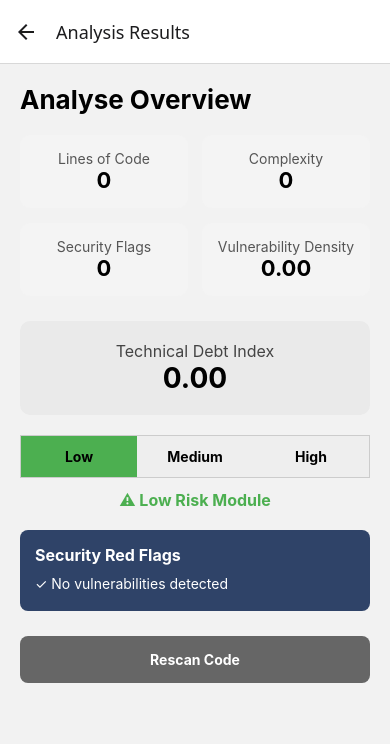
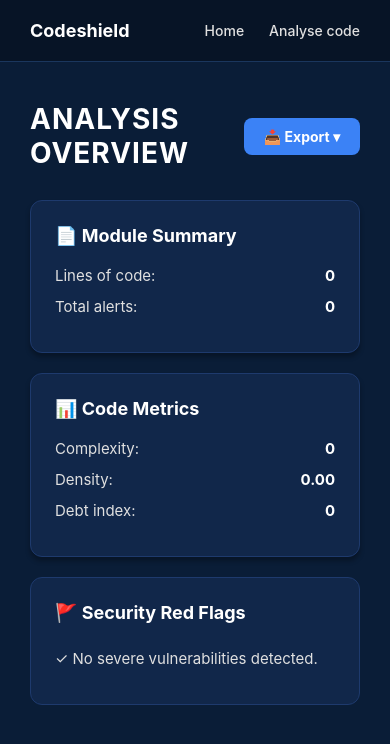
Before and after one commit to Ayan-Derie1/codeshield, a React Native app: screen /Results in a window 390 px wide. Shown: the top 744 px of the page. Built offline with nearby package versions, Linux system fonts and the light colour scheme.

Commit message:
UI update and enhancements

```diff
--- a/package.json
+++ b/package.json
@@ -11,13 +11,15 @@
   "dependencies": {
     "@react-navigation/native": "^7.1.33",
     "@react-navigation/native-stack": "^7.14.5",
-    "expo": "54",
+    "expo": "^54.0.33",
     "expo-document-picker": "~14.0.8",
     "expo-status-bar": "~55.0.4",
     "react": "19.2.0",
+    "react-dom": "^19.2.0",
     "react-native": "0.83.2",
     "react-native-safe-area-context": "~5.6.0",
-    "react-native-screens": "~4.16.0"
+    "react-native-screens": "~4.16.0",
+    "react-native-web": "^0.21.0"
   },
   "private": true
 }
--- a/src/navigation/AppNavigator.js
+++ b/src/navigation/AppNavigator.js
@@ -9,25 +9,24 @@
 
 export const AppNavigator = () => {
   return (
-    <Stack.Navigator initialRouteName="Home">
+
+    <Stack.Navigator initialRouteName="Home" screenOptions={{ headerShown: false }}>
       <Stack.Screen
         name="Home"
         component={HomeScreen}
-        options={{ title: "CodeShield" }}
       />
 
       <Stack.Screen
         name="Scan"
         component={ScanScreen}
-        options={{ title: "Scan Code" }}
       />
 
       <Stack.Screen
         name="Results"
         component={ResultsScreen}
-        options={{ title: "Analysis Results" }}
       />
     </Stack.Navigator>
   );
 };
+
 export default AppNavigator;
--- a/src/screens/HomeScreen.js
+++ b/src/screens/HomeScreen.js
@@ -1,33 +1,164 @@
-import { View, Text, Button, StyleSheet } from "react-native";
+import React from "react";
+import { View, Text, StyleSheet, SafeAreaView, ScrollView, Pressable, Image } from "react-native";
 
 export const HomeScreen = ({ navigation }) => {
   return (
-    <View style={styles.container}>
-      <Text style={styles.title}>CodeShield</Text>
+    <SafeAreaView style={styles.safeArea}>
+      {/* 1. Header Navigation */}
+      <View style={styles.header}>
+        <Text style={styles.headerLogo}>Codeshield</Text>
+        <View style={styles.headerRight}>
+          {/* This is now your ONLY navigation button */}
+          <Pressable
+            onPress={() => navigation.navigate("Scan")}
+            style={({ pressed }) => [pressed && { opacity: 0.5 }]}
+          >
+            <Text style={styles.headerLink}>Analyse code</Text>
+          </Pressable>
 
-      <Text style={styles.subtitle}>Technical Debt & Security Scanner</Text>
+          <Pressable style={({ pressed }) => [pressed && { opacity: 0.5 }]}>
+            <Text style={styles.headerLink}>Assessment</Text>
+          </Pressable>
+        </View>
+      </View>
 
-      <Button title="Start Scan" onPress={() => navigation.navigate("Scan")} />
-    </View>
+      <ScrollView contentContainerStyle={styles.scrollContent}>
+        {/* 2. Center Logo Image */}
+        <View style={styles.imageContainer}>
+          <Image
+            source={require("../../assets/iconCodeShield.jpeg")}
+            style={styles.shieldImage}
+          />
+        </View>
+
+        {/* 3. Titles */}
+        <Text style={styles.title}>Codeshield</Text>
+        <Text style={styles.subtitle}>
+          Analyse code complexity and security risks to prioritise smarter refactoring decisions
+        </Text>
+
+        {/* 4. Action Cards (Now standard Views, NOT clickable) */}
+        <View style={styles.cardContainer}>
+          <View style={styles.card}>
+            <Text style={styles.cardTitle}>Cyclomatic complexity</Text>
+            <Text style={styles.cardDescription}>
+              Measure code complexity for better maintainability
+            </Text>
+          </View>
+
+          <View style={styles.card}>
+            <Text style={styles.cardTitle}>Vulnerability density</Text>
+            <Text style={styles.cardDescription}>
+              Identify security risks and patterns
+            </Text>
+          </View>
+
+          <View style={styles.card}>
+            <Text style={styles.cardTitle}>Tech debt index</Text>
+            <Text style={styles.cardDescription}>
+              Make data driven for optional code health
+            </Text>
+          </View>
+        </View>
+      </ScrollView>
+    </SafeAreaView>
   );
 };
 
 const styles = StyleSheet.create({
-  container: {
+  safeArea: {
     flex: 1,
-    justifyContent: "center",
+    backgroundColor: "#0A1D37",
+  },
+  scrollContent: {
+    paddingBottom: 60,
     alignItems: "center",
   },
-
+  // --- Header Styles ---
+  header: {
+    width: "100%",
+    flexDirection: "row",
+    justifyContent: "space-between",
+    alignItems: "center",
+    paddingHorizontal: 30,
+    paddingVertical: 20,
+    backgroundColor: "#071426",
+  },
+  headerLogo: {
+    color: "#FFFFFF",
+    fontSize: 18,
+    fontWeight: "bold",
+  },
+  headerRight: {
+    flexDirection: "row",
+    gap: 25,
+  },
+  headerLink: {
+    color: "#E0E0E0",
+    fontSize: 14,
+    fontWeight: "500",
+  },
+  // --- Center Content Styles ---
+  imageContainer: {
+    width: 160,
+    height: 160,
+    marginTop: 50,
+    marginBottom: 20,
+    borderRadius: 35,
+    shadowColor: "#4A90E2",
+    shadowOffset: { width: 0, height: 0 },
+    shadowOpacity: 0.6,
+    shadowRadius: 25,
+    elevation: 15,
+  },
+  shieldImage: {
+    width: "100%",
+    height: "100%",
+    borderRadius: 35,
+  },
   title: {
-    fontSize: 30,
+    fontSize: 32,
+    fontWeight: "bold",
+    color: "#FFFFFF",
+    marginBottom: 12,
+  },
+  subtitle: {
+    fontSize: 16,
+    color: "#A0AAB2",
+    textAlign: "center",
+    paddingHorizontal: 20,
+    maxWidth: 600,
+    lineHeight: 24,
+    marginBottom: 50,
+  },
+  // --- Card Styles ---
+  cardContainer: {
+    flexDirection: "row",
+    flexWrap: "wrap",
+    justifyContent: "center",
+    gap: 20,
+    paddingHorizontal: 20,
+    maxWidth: 1000,
+  },
+  card: {
+    backgroundColor: "#1A365D",
+    padding: 24,
+    borderRadius: 16,
+    borderWidth: 1,
+    borderColor: "#2A4A7F",
+    width: 280,
+  },
+  cardTitle: {
+    color: "#FFFFFF",
+    fontSize: 17,
     fontWeight: "bold",
     marginBottom: 10,
   },
-
-  subtitle: {
-    fontSize: 16,
-    marginBottom: 20,
+  cardDescription: {
+    color: "#A0AAB2",
+    fontSize: 14,
+    lineHeight: 20,
   },
 });
+
 export default HomeScreen;
--- a/src/screens/ResultsScreen.js
+++ b/src/screens/ResultsScreen.js
@@ -1,6 +1,8 @@
-import { View, Text, StyleSheet, TouchableOpacity } from "react-native";
+import React from "react";
+import { View, Text, StyleSheet, SafeAreaView, ScrollView, Pressable } from "react-native";
 
 export const ResultsScreen = ({ route, navigation }) => {
+  // Safely extract all the data passed from the ScanScreen
   const {
     lines = 0,
     complexity = 0,
@@ -10,91 +12,86 @@
     vulnerabilityList = [],
   } = route.params || {};
 
-  let riskLevel = "Low";
-  let riskColor = "#4CAF50";
-
-  if (tdi >= 20 && tdi <= 50) {
-    riskLevel = "Medium";
-    riskColor = "#E6B800";
-  }
-
-  if (tdi > 50) {
-    riskLevel = "High";
-    riskColor = "#E53935";
-  }
-
   return (
-    <View style={styles.container}>
-      <Text style={styles.title}>Analyse Overview</Text>
-
-      {/* Metric Cards */}
-      <View style={styles.row}>
-        <View style={styles.card}>
-          <Text style={styles.cardTitle}>Lines of Code</Text>
-          <Text style={styles.cardValue}>{lines}</Text>
-        </View>
-
-        <View style={styles.card}>
-          <Text style={styles.cardTitle}>Complexity</Text>
-          <Text style={styles.cardValue}>{complexity}</Text>
+    <SafeAreaView style={styles.safeArea}>
+      {/* 1. Header (Consistent with Home and Scan screens) */}
+      <View style={styles.header}>
+        <Text style={styles.headerLogo}>Codeshield</Text>
+        <View style={styles.headerRight}>
+          <Pressable
+            onPress={() => navigation.navigate("Home")}
+            style={({ pressed }) => [pressed && { opacity: 0.5 }]}
+          >
+            <Text style={styles.headerLink}>Home</Text>
+          </Pressable>
+          <Pressable
+            onPress={() => navigation.navigate("Scan")}
+            style={({ pressed }) => [pressed && { opacity: 0.5 }]}
+          >
+            <Text style={styles.headerLink}>Analyse code</Text>
+          </Pressable>
         </View>
       </View>
 
-      <View style={styles.row}>
-        <View style={styles.card}>
-          <Text style={styles.cardTitle}>Security Flags</Text>
-          <Text style={styles.cardValue}>{vulnerabilities}</Text>
+      <ScrollView contentContainerStyle={styles.scrollContent}>
+        <View style={styles.mainContainer}>
+
+          {/* 2. Page Title & Export Button */}
+          <View style={styles.titleRow}>
+            <Text style={styles.pageTitle}>ANALYSIS OVERVIEW</Text>
+            <Pressable
+              style={({ pressed }) => [styles.exportButton, pressed && { opacity: 0.8 }]}
+              onPress={() => alert("Export functionality coming soon!")}
+            >
+              <Text style={styles.exportButtonText}>📥 Export ▾</Text>
+            </Pressable>
           </View>
 
-        <View style={styles.card}>
-          <Text style={styles.cardTitle}>Vulnerability Density</Text>
-          <Text style={styles.cardValue}>
-            {Number(vulnerabilityDensity).toFixed(2)}
-          </Text>
+          {/* 3. Top Metric Cards (Side-by-Side) */}
+          <View style={styles.topCardsContainer}>
+
+            {/* Left Card: Module Summary */}
+            <View style={styles.metricCard}>
+              <Text style={styles.cardHeader}>📄 Module Summary</Text>
+
+              <View style={styles.dataRow}>
+                <Text style={styles.dataLabel}>Lines of code:</Text>
+                <Text style={styles.dataValue}>{lines}</Text>
+              </View>
+
+              <View style={styles.dataRow}>
+                <Text style={styles.dataLabel}>Total alerts:</Text>
+                <Text style={styles.dataValue}>{vulnerabilities}</Text>
               </View>
             </View>
 
-      {/* TDI */}
-      <View style={styles.tdiCard}>
-        <Text style={styles.tdiTitle}>Technical Debt Index</Text>
-        <Text style={styles.tdiValue}>{Number(tdi).toFixed(2)}</Text>
+            {/* Right Card: Code Metrics */}
+            <View style={styles.metricCard}>
+              <Text style={styles.cardHeader}>📊 Code Metrics</Text>
+
+              <View style={styles.dataRow}>
+                <Text style={styles.dataLabel}>Complexity:</Text>
+                <Text style={styles.dataValue}>{complexity}</Text>
               </View>
 
-      {/* Risk Grid */}
-      <View style={styles.riskGrid}>
-        <View
-          style={[
-            styles.riskBox,
-            riskLevel === "Low" && { backgroundColor: "#4CAF50" },
-          ]}>
-          <Text style={styles.riskText}>Low</Text>
+              <View style={styles.dataRow}>
+                <Text style={styles.dataLabel}>Density:</Text>
+                <Text style={styles.dataValue}>{Number(vulnerabilityDensity).toFixed(2)}</Text>
               </View>
 
-        <View
-          style={[
-            styles.riskBox,
-            riskLevel === "Medium" && { backgroundColor: "#E6B800" },
-          ]}>
-          <Text style={styles.riskText}>Medium</Text>
-        </View>
-
-        <View
-          style={[
-            styles.riskBox,
-            riskLevel === "High" && { backgroundColor: "#E53935" },
-          ]}>
-          <Text style={styles.riskText}>High</Text>
+              <View style={styles.dataRow}>
+                <Text style={styles.dataLabel}>Debt index:</Text>
+                <Text style={styles.dataValue}>{Number(tdi).toFixed(0)}</Text>
               </View>
             </View>
 
-      <Text style={[styles.warning, { color: riskColor }]}>
-        ⚠ {riskLevel} Risk Module
-      </Text>
+          </View>
 
-      {/* Security Red Flags */}
-      <View style={styles.redFlagsBox}>
-        <Text style={styles.redFlagTitle}>Security Red Flags</Text>
+          {/* 4. Bottom Card: Security Red Flags */}
+          <View style={styles.redFlagsCard}>
+            <Text style={styles.cardHeader}>🚩 Security Red Flags</Text>
 
+            <View style={styles.flagsList}>
               {Array.isArray(vulnerabilityList) && vulnerabilityList.length > 0 ? (
                 vulnerabilityList.map((flag, index) => (
                   <Text key={index} style={styles.flagItem}>
@@ -102,129 +99,142 @@
                   </Text>
                 ))
               ) : (
-          <Text style={styles.flagItem}>✓ No vulnerabilities detected</Text>
+                <Text style={styles.flagItem}>✓ No severe vulnerabilities detected.</Text>
               )}
             </View>
+          </View>
 
-      {/* Rescan Button */}
-      <TouchableOpacity
-        style={styles.button}
-        onPress={() => navigation.navigate("Scan")}>
-        <Text style={styles.buttonText}>Rescan Code</Text>
-      </TouchableOpacity>
         </View>
+      </ScrollView>
+    </SafeAreaView>
   );
 };
 
 const styles = StyleSheet.create({
-  container: {
+  safeArea: {
     flex: 1,
-    padding: 20,
+    backgroundColor: "#0A1D37",
+  },
+  scrollContent: {
+    paddingBottom: 60,
+    alignItems: "center",
   },
 
-  title: {
-    fontSize: 26,
+  header: {
+    width: "100%",
+    flexDirection: "row",
+    justifyContent: "space-between",
+    alignItems: "center",
+    paddingHorizontal: 30,
+    paddingVertical: 20,
+    backgroundColor: "#071426",
+    borderBottomWidth: 1,
+    borderBottomColor: "#1A365D",
+  },
+  headerLogo: {
+    color: "#FFFFFF",
+    fontSize: 18,
+    fontWeight: "bold",
+  },
+  headerRight: {
+    flexDirection: "row",
+    gap: 25,
+  },
+  headerLink: {
+    color: "#E0E0E0",
+    fontSize: 14,
+    fontWeight: "500",
+  },
+  // --- Main Layout ---
+  mainContainer: {
+    width: "100%",
+    maxWidth: 900,
+    padding: 30,
+  },
+
+  titleRow: {
+    flexDirection: "row",
+    justifyContent: "space-between",
+    alignItems: "center",
+    marginBottom: 30,
+    marginTop: 10,
+  },
+  pageTitle: {
+    color: "#FFFFFF",
+    fontSize: 28,
+    fontWeight: "bold",
+    letterSpacing: 1,
+  },
+  exportButton: {
+    backgroundColor: "#3B82F6",
+    paddingVertical: 10,
+    paddingHorizontal: 20,
+    borderRadius: 8,
+  },
+  exportButtonText: {
+    color: "#FFFFFF",
+    fontWeight: "bold",
+    fontSize: 14,
+  },
+
+  topCardsContainer: {
+    flexDirection: "row",
+    flexWrap: "wrap",
+    gap: 20,
+    marginBottom: 20,
+  },
+  metricCard: {
+    flex: 1,
+    minWidth: 300,
+    backgroundColor: "#11274A",
+    borderRadius: 12,
+    padding: 24,
+    borderWidth: 1,
+    borderColor: "#1E3A6D",
+
+    shadowColor: "#000",
+    shadowOffset: { width: 0, height: 4 },
+    shadowOpacity: 0.3,
+    shadowRadius: 5,
+    elevation: 6,
+  },
+  cardHeader: {
+    color: "#FFFFFF",
+    fontSize: 18,
     fontWeight: "bold",
     marginBottom: 20,
   },
-
-  row: {
+  dataRow: {
     flexDirection: "row",
     justifyContent: "space-between",
-    marginBottom: 15,
+    marginBottom: 12,
   },
-
-  card: {
-    backgroundColor: "#f4f4f4",
-    padding: 15,
-    borderRadius: 10,
-    width: "48%",
-    alignItems: "center",
+  dataLabel: {
+    color: "#E0E0E0",
+    fontSize: 15,
   },
-
-  cardTitle: {
-    fontSize: 14,
-    color: "#555",
-  },
-
-  cardValue: {
-    fontSize: 22,
+  dataValue: {
+    color: "#FFFFFF",
+    fontSize: 15,
     fontWeight: "bold",
   },
 
-  tdiCard: {
-    backgroundColor: "#eaeaea",
-    padding: 20,
-    borderRadius: 10,
-    alignItems: "center",
-    marginTop: 10,
+  redFlagsCard: {
+    width: "100%",
+    backgroundColor: "#11274A",
+    borderRadius: 12,
+    padding: 24,
+    borderWidth: 1,
+    borderColor: "#1E3A6D",
   },
-
-  tdiTitle: {
-    fontSize: 16,
-    color: "#444",
+  flagsList: {
+    marginTop: 5,
   },
-
-  tdiValue: {
-    fontSize: 28,
-    fontWeight: "bold",
-  },
-
-  riskGrid: {
-    flexDirection: "row",
-    marginTop: 20,
-    borderWidth: 1,
-    borderColor: "#ccc",
-  },
-
-  riskBox: {
-    flex: 1,
-    padding: 12,
-    alignItems: "center",
-    backgroundColor: "#eee",
-  },
-
-  riskText: {
-    fontWeight: "bold",
-  },
-
-  warning: {
-    textAlign: "center",
-    marginTop: 12,
-    fontWeight: "bold",
-    fontSize: 16,
-  },
-
-  redFlagsBox: {
-    backgroundColor: "#2f4368",
-    padding: 15,
-    borderRadius: 8,
-    marginTop: 20,
-  },
-
-  redFlagTitle: {
-    color: "white",
-    fontWeight: "bold",
+  flagItem: {
+    color: "#E0E0E0",
+    fontSize: 15,
     marginBottom: 10,
-    fontSize: 16,
-  },
-
-  flagItem: {
-    color: "white",
-    marginBottom: 4,
-  },
-
-  button: {
-    backgroundColor: "#666",
-    padding: 15,
-    borderRadius: 8,
-    marginTop: 25,
-  },
-
-  buttonText: {
-    color: "white",
-    textAlign: "center",
-    fontWeight: "bold",
+    lineHeight: 22,
   },
 });
 
--- a/src/screens/ScanScreen.js
+++ b/src/screens/ScanScreen.js
@@ -3,9 +3,10 @@
   View,
   Text,
   TextInput,
-  Button,
   StyleSheet,
-  ScrollView,
+  SafeAreaView,
+  Pressable,
+  Platform,
 } from "react-native";
 import * as DocumentPicker from "expo-document-picker";
 
@@ -26,14 +27,13 @@
         type: "*/*",
       });
 
-      if (result.assets && result.assets.length > 0) {
+      // Updated to match the newer Expo DocumentPicker API structure
+      if (!result.canceled && result.assets && result.assets.length > 0) {
         const file = result.assets[0];
-
         setFileName(file.name);
 
         const response = await fetch(file.uri);
         const text = await response.text();
-
         setCode(text);
       }
     } catch (error) {
@@ -41,19 +41,22 @@
     }
   };
 
+  const handleClear = () => {
+    setCode("");
+    setFileName("");
+  };
+
   const analyseCode = () => {
+    if (!code.trim()) return; // Prevent analyzing empty input
+
     const lines = code.split("\n").length;
-
     const complexity = calculateCyclomaticComplexity(code);
-
     const vulnerabilityList = detectVulnerabilities(code) || [];
     const vulnerabilities = vulnerabilityList.length;
-
     const vulnerabilityDensity = calculateVulnerabilityDensity(
       vulnerabilities,
-      lines,
+      lines
     );
-
     const tdi = calculateTDI(complexity, vulnerabilityDensity);
 
     navigation.navigate("Results", {
@@ -67,48 +70,162 @@
   };
 
   return (
-    <ScrollView style={styles.container}>
-      <Text style={styles.title}>CodeShield Scanner</Text>
+    <SafeAreaView style={styles.safeArea}>
+      {/* 1. Header (Reused from HomeScreen, minus login) */}
+      <View style={styles.header}>
+        <Text style={styles.headerLogo}>Codeshield</Text>
+        <View style={styles.headerRight}>
+          <Pressable
+            onPress={() => navigation.navigate("Home")} // Navigate back home
+            style={({ pressed }) => [pressed && { opacity: 0.5 }]}
+          >
+            <Text style={styles.headerLink}>Home</Text>
+          </Pressable>
+          <Pressable style={({ pressed }) => [pressed && { opacity: 0.5 }]}>
+            <Text style={styles.headerLink}>Analyse code</Text>
+          </Pressable>
+        </View>
+      </View>
 
-      <Button title="Upload Code File" onPress={handleFilePick} />
+      {/* 2. Main Content Area */}
+      <View style={styles.mainContainer}>
+        {/* The Glassmorphism Box */}
+        <View style={styles.uploadBox}>
 
+          {/* Top Section: Upload Button */}
+          <Pressable onPress={handleFilePick} style={({ pressed }) => [
+            styles.uploadHeader,
+            pressed && { opacity: 0.7 }
+          ]}>
+            <Text style={styles.uploadTitle}>📄 Upload File</Text>
             {fileName ? (
-        <Text style={{ marginVertical: 10 }}>Selected File: {fileName}</Text>
+              <Text style={styles.fileNameText}>{fileName}</Text>
             ) : null}
+          </Pressable>
 
+          {/* Middle Section: Text Area */}
           <TextInput
-        style={styles.input}
-        placeholder="Or Paste your code here..."
+            style={styles.textInput}
+            placeholder="Or paste your code here"
+            placeholderTextColor="#E0E0E0"
             multiline
             value={code}
             onChangeText={setCode}
           />
 
-      <Button title="Analyse Code" onPress={analyseCode} />
-    </ScrollView>
+          {/* Bottom Section: Action Buttons */}
+          <View style={styles.actionRow}>
+            <Pressable onPress={handleClear} style={({ pressed }) => [pressed && { opacity: 0.5 }]}>
+              <Text style={styles.clearButtonText}>Clear</Text>
+            </Pressable>
+
+            <Pressable onPress={analyseCode} style={({ pressed }) => [pressed && { opacity: 0.5 }]}>
+              <Text style={styles.analyseButtonText}>Analyse</Text>
+            </Pressable>
+          </View>
+
+        </View>
+      </View>
+    </SafeAreaView>
   );
 };
 
 const styles = StyleSheet.create({
-  container: {
+  safeArea: {
     flex: 1,
+    backgroundColor: "#0A1D37", // Matches the dark background
+  },
+  // --- Header Styles (Identical to HomeScreen) ---
+  header: {
+    width: "100%",
+    flexDirection: "row",
+    justifyContent: "space-between",
+    alignItems: "center",
+    paddingHorizontal: 30,
+    paddingVertical: 20,
+    backgroundColor: "#071426",
+    borderBottomWidth: 1,
+    borderBottomColor: "#1A365D",
+  },
+  headerLogo: {
+    color: "#FFFFFF",
+    fontSize: 18,
+    fontWeight: "bold",
+  },
+  headerRight: {
+    flexDirection: "row",
+    gap: 25,
+  },
+  headerLink: {
+    color: "#E0E0E0",
+    fontSize: 14,
+    fontWeight: "500",
+  },
+  // --- Main Content Styles ---
+  mainContainer: {
+    flex: 1,
+    justifyContent: "center",
+    alignItems: "center",
     padding: 20,
   },
-
-  title: {
+  uploadBox: {
+    width: "100%",
+    maxWidth: 800, // Keeps it from stretching too wide on desktop monitors
+    backgroundColor: "rgba(30, 63, 109, 0.4)", // Translucent blue for glass effect
+    borderWidth: 2,
+    borderColor: "#4A90E2", // Bright blue border from your design
+    borderRadius: 16,
+    padding: 20,
+    height: 500, // Fixed height for a robust feel
+  },
+  // --- Upload Section ---
+  uploadHeader: {
+    flexDirection: "row",
+    alignItems: "center",
+    marginBottom: 20,
+    paddingHorizontal: 10,
+    gap: 15,
+  },
+  uploadTitle: {
+    color: "#FFFFFF",
     fontSize: 22,
-    marginBottom: 10,
     fontWeight: "bold",
   },
-
-  input: {
-    borderWidth: 1,
-    borderColor: "#ccc",
+  fileNameText: {
+    color: "#4A90E2",
+    fontSize: 14,
+    fontStyle: "italic",
+  },
+  // --- Text Input Section ---
+  textInput: {
+    flex: 1,
+    backgroundColor: "#4C6B9C", // Slightly lighter blue background inside the box
     borderRadius: 8,
-    padding: 10,
-    height: 200,
-    marginBottom: 20,
-    textAlignVertical: "top",
+    padding: 20,
+    color: "#FFFFFF",
+    fontSize: 18,
+    textAlignVertical: "center", // Vertically centers placeholder (mostly for Android)
+    ...Platform.select({
+      web: { outlineStyle: 'none' } // Removes the default focus ring on web browsers
+    }),
+  },
+  // --- Bottom Action Row ---
+  actionRow: {
+    flexDirection: "row",
+    justifyContent: "space-between",
+    alignItems: "center",
+    marginTop: 20,
+    paddingHorizontal: 10,
+  },
+  clearButtonText: {
+    color: "#FFFFFF",
+    fontSize: 22,
+    fontWeight: "bold",
+  },
+  analyseButtonText: {
+    color: "#FFFFFF",
+    fontSize: 22,
+    fontWeight: "bold",
   },
 });
 
```
Also changed, not shown: assets/iconCodeShield.jpeg (added), 1 other file (tests, documents, lock files or other folders). Lines whose indentation alone changed are shown as unchanged.
